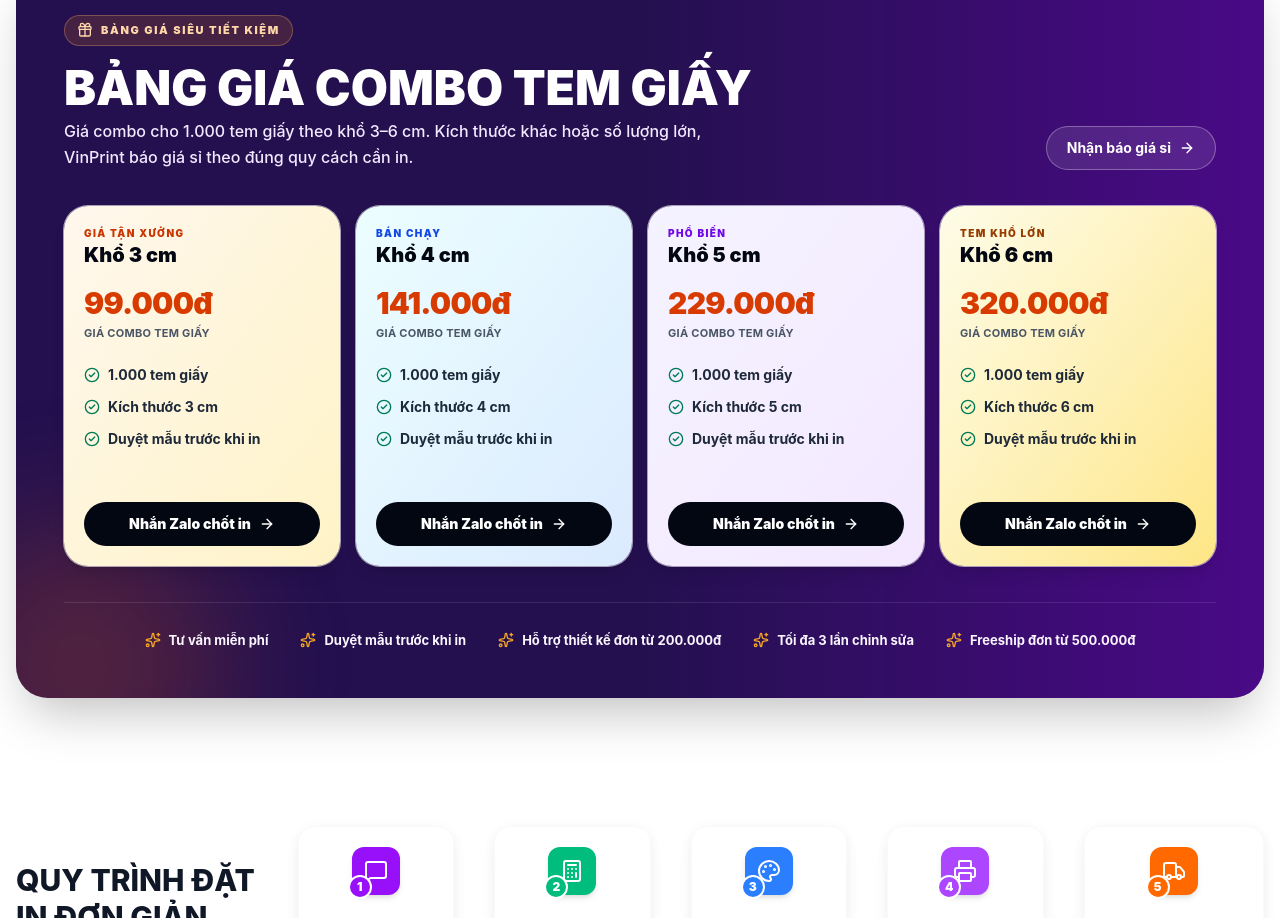
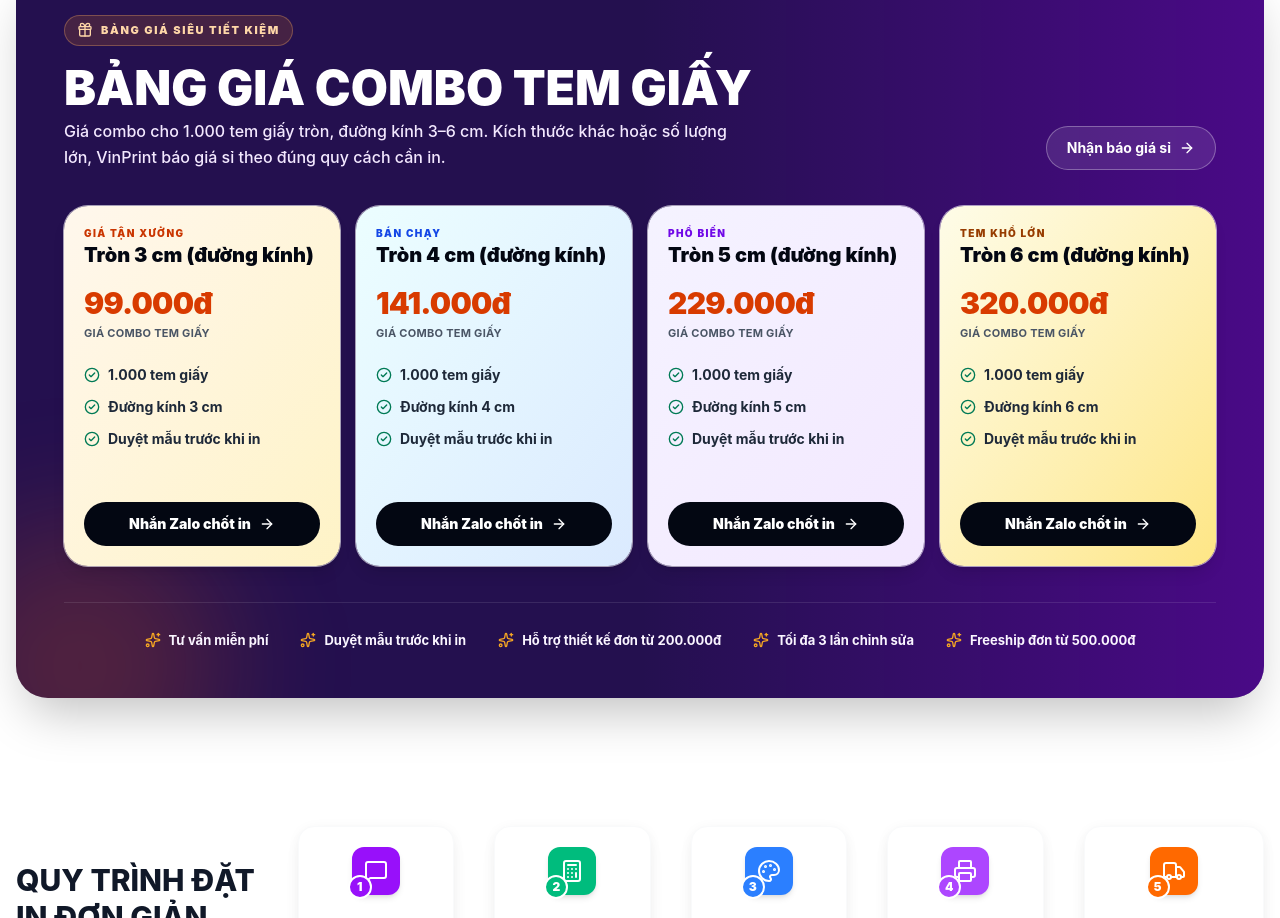
Before and after one commit to cdrvietnam-tech/vinprint, a Next.js app: page / in a window 1280 px wide. Shown: the part 1937-2855 px from the top of the page. Built offline with nearby package versions, Linux system fonts and the light colour scheme; no server answers; a web font is replaced by a local one.

Commit message:
[Agent Evolution] Clarify round label diameters

```diff
--- a/app/components/home/Pricing.tsx
+++ b/app/components/home/Pricing.tsx
@@ -8,35 +8,35 @@ import { trackEvent } from "../../lib/analytics";
 const paperLabelCombos = [
   {
     tag: "GIÁ TẬN XƯỞNG",
-    name: "Khổ 3 cm",
+    name: "Tròn 3 cm (đường kính)",
     price: "99.000đ",
     tone: "from-orange-50 to-amber-100",
     accent: "text-orange-700",
-    benefits: ["1.000 tem giấy", "Kích thước 3 cm", "Duyệt mẫu trước khi in"],
+    benefits: ["1.000 tem giấy", "Đường kính 3 cm", "Duyệt mẫu trước khi in"],
   },
   {
     tag: "BÁN CHẠY",
-    name: "Khổ 4 cm",
+    name: "Tròn 4 cm (đường kính)",
     price: "141.000đ",
     tone: "from-cyan-50 to-blue-100",
     accent: "text-blue-700",
-    benefits: ["1.000 tem giấy", "Kích thước 4 cm", "Duyệt mẫu trước khi in"],
+    benefits: ["1.000 tem giấy", "Đường kính 4 cm", "Duyệt mẫu trước khi in"],
   },
   {
     tag: "PHỔ BIẾN",
-    name: "Khổ 5 cm",
+    name: "Tròn 5 cm (đường kính)",
     price: "229.000đ",
     tone: "from-violet-50 to-purple-100",
     accent: "text-violet-700",
-    benefits: ["1.000 tem giấy", "Kích thước 5 cm", "Duyệt mẫu trước khi in"],
+    benefits: ["1.000 tem giấy", "Đường kính 5 cm", "Duyệt mẫu trước khi in"],
   },
   {
     tag: "TEM KHỔ LỚN",
-    name: "Khổ 6 cm",
+    name: "Tròn 6 cm (đường kính)",
     price: "320.000đ",
     tone: "from-yellow-50 to-amber-200",
     accent: "text-amber-800",
-    benefits: ["1.000 tem giấy", "Kích thước 6 cm", "Duyệt mẫu trước khi in"],
+    benefits: ["1.000 tem giấy", "Đường kính 6 cm", "Duyệt mẫu trước khi in"],
   },
 ] as const;
 
@@ -78,7 +78,7 @@ export default function Pricing() {
               </span>
               <h2 className="max-w-3xl text-3xl font-black uppercase leading-tight sm:text-4xl lg:text-5xl">Bảng giá combo tem giấy</h2>
               <p className="mt-3 max-w-2xl text-sm font-medium leading-relaxed text-purple-100 sm:text-base">
-                Giá combo cho 1.000 tem giấy theo khổ 3–6 cm. Kích thước khác hoặc số lượng lớn, VinPrint báo giá sỉ theo đúng quy cách cần in.
+                Giá combo cho 1.000 tem giấy tròn, đường kính 3–6 cm. Kích thước khác hoặc số lượng lớn, VinPrint báo giá sỉ theo đúng quy cách cần in.
               </p>
             </div>
             <a
```
Also changed, not shown: 1 other file (tests, documents, lock files or other folders).
